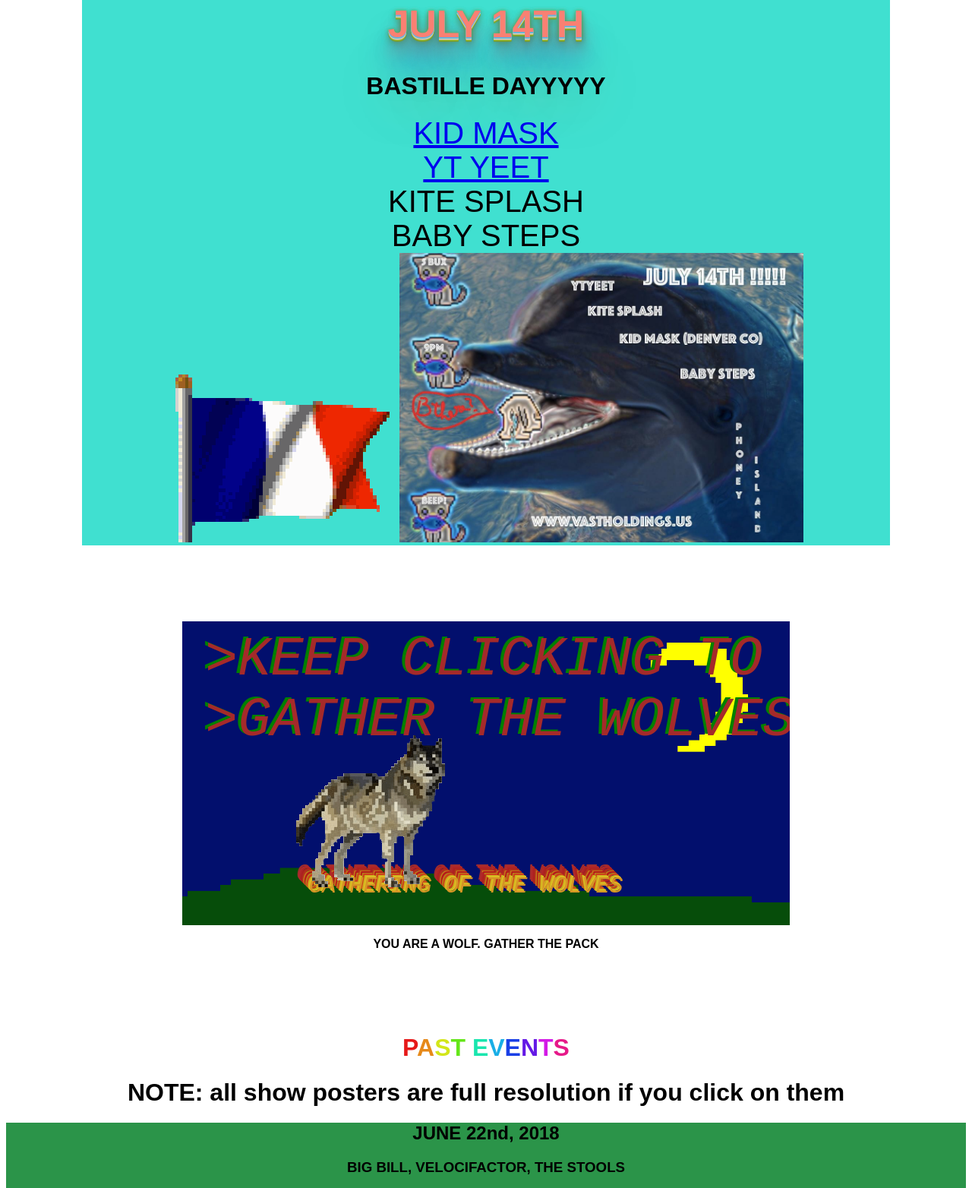
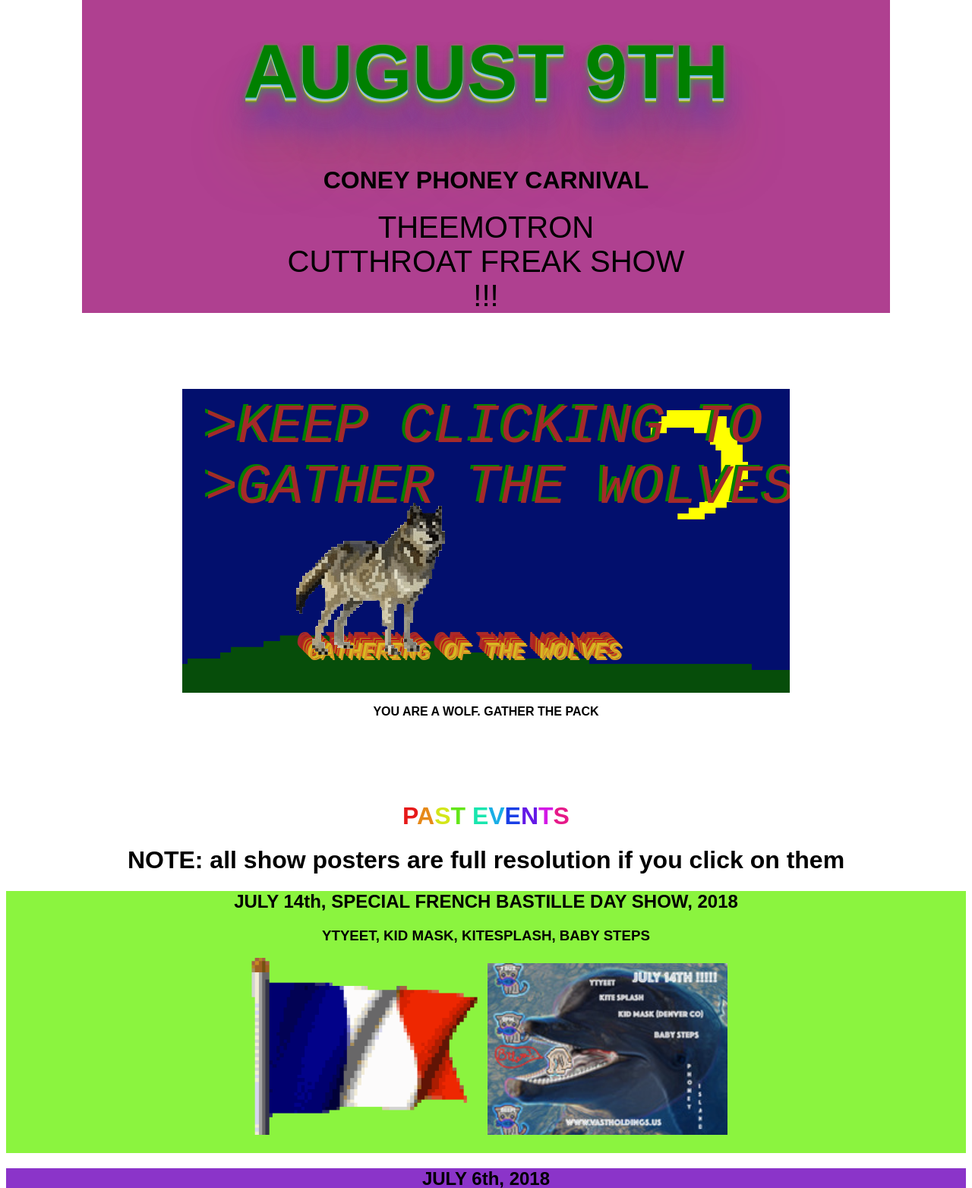
Before and after one commit to vastholdings/vastholdings.github.io, a plain HTML site: page index.html in a window 1280 px wide. Shown: the part 723-2287 px from the top of the page at 76% size. Drawn offline with Linux system fonts and the light colour scheme.

Commit message:
Update site

```diff
--- a/index.html
+++ b/index.html
@@ -22,16 +22,13 @@
 <h1 style="font-size:60px">NEW SHOWSSS!!!</h1>
 <div class="container">
 
-    <div style="background-color: turquoise; flex-grow: 1; flex-basis: 0">
-	<h1 class="awesome" style="color: salmon;font-size:50px">JULY 14TH<h1><h1>BASTILLE DAYYYYY</h1>
+    <div style="background-color: #af4090; flex-grow: 1; flex-basis: 0">
+	<h1 class="awesome" style="color: green;font-size:100px">AUGUST 9TH<h1><h1>CONEY PHONEY CARNIVAL</h1>
 	<div class="bands">
-            <span><a href="https://kidmask.bandcamp.com/">KID MASK</a></span>
-            <span><a href="https://soundcloud.com/ytyeet">YT YEET</a></span>
-            <span>KITE SPLASH</span>
-	    <span>BABY STEPS</span>
+            <span>THEEMOTRON</span>
+            <span>CUTTHROAT FREAK SHOW</span>
+            <span>!!!</span>
         </div>
-        <img src="img/frenchflag.gif"></img>
-        <img width="50%" src="img/july14.jpg"></img>
     </div>
 
 </div>
@@ -51,16 +48,23 @@
 <h1 class="rainbowText">PAST EVENTS</h1>
 <h1>NOTE: all show posters are full resolution if you click on them</h1>
 
-<div style="background-color: #2b9449;" class="post">
-    <h2>JUNE 22nd, 2018</h2>
-    <h3>BIG BILL, VELOCIFACTOR, THE STOOLS</h3>
-    <a href="img/june22.jpg"><img src="img/june22.200.jpg"></img></a>
+<div style="background-color: #8bf43f;" class="post">
+    <h2>JULY 14th, SPECIAL FRENCH BASTILLE DAY SHOW, 2018</h2>
+    <h3>YTYEET, KID MASK, KITESPLASH, BABY STEPS</h3>
+    <img src="img/frenchflag.gif"></img>
+    <a href="img/july14.jpg"><img src="img/july14.200.jpg"></img></a>
 </div>
 <div style="background-color: #8b34c9;" class="post">
     <h2>JULY 6th, 2018</h2>
     <h3>LXV (PHILLY), DJ BANDO, PURE RAVE, PAT GALLAGHER</h3>
     <a href="img/july6.jpg"><img src="img/july6.200.jpg"></img></a>
 </div>
+<div style="background-color: #2b9449;" class="post">
+    <h2>JUNE 22nd, 2018</h2>
+    <h3>BIG BILL, VELOCIFACTOR, THE STOOLS</h3>
+    <a href="img/june22.jpg"><img src="img/june22.200.jpg"></img></a>
+</div>
+
 <div style="background-color: #7ca4e2;" class="post">
     <h2>MAY 30th, 2018</h2>
     <h3><a href="https://copcircles.bandcamp.com">COP CIRCLES (WISCONSIN)</a>, RUG ISLAND, NIKI HARTRICK</h3>
```
